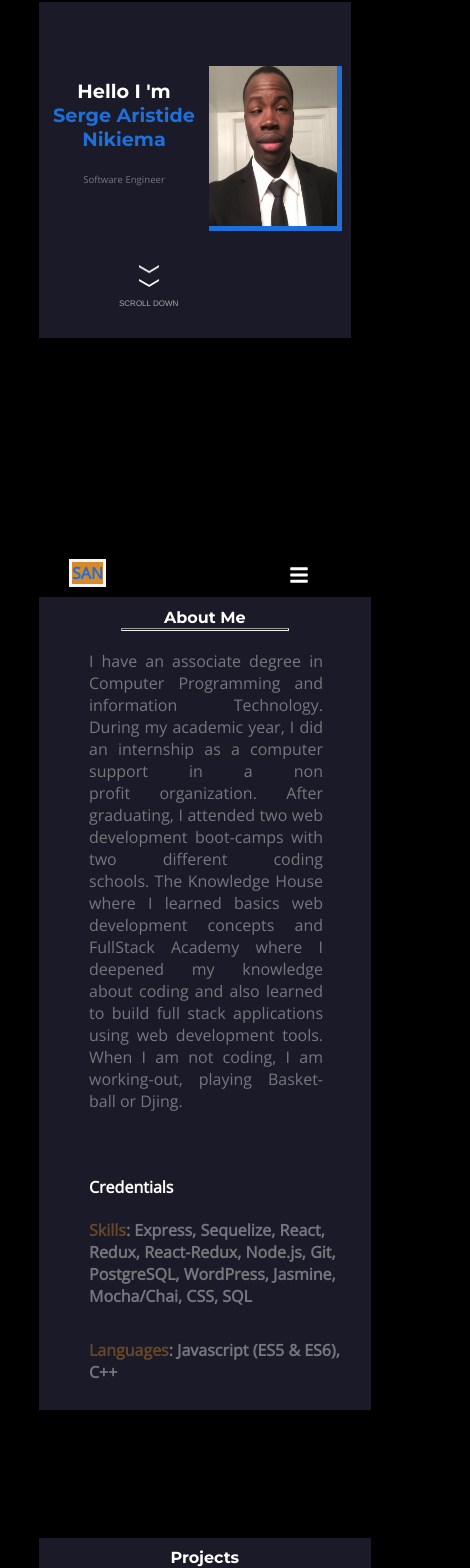
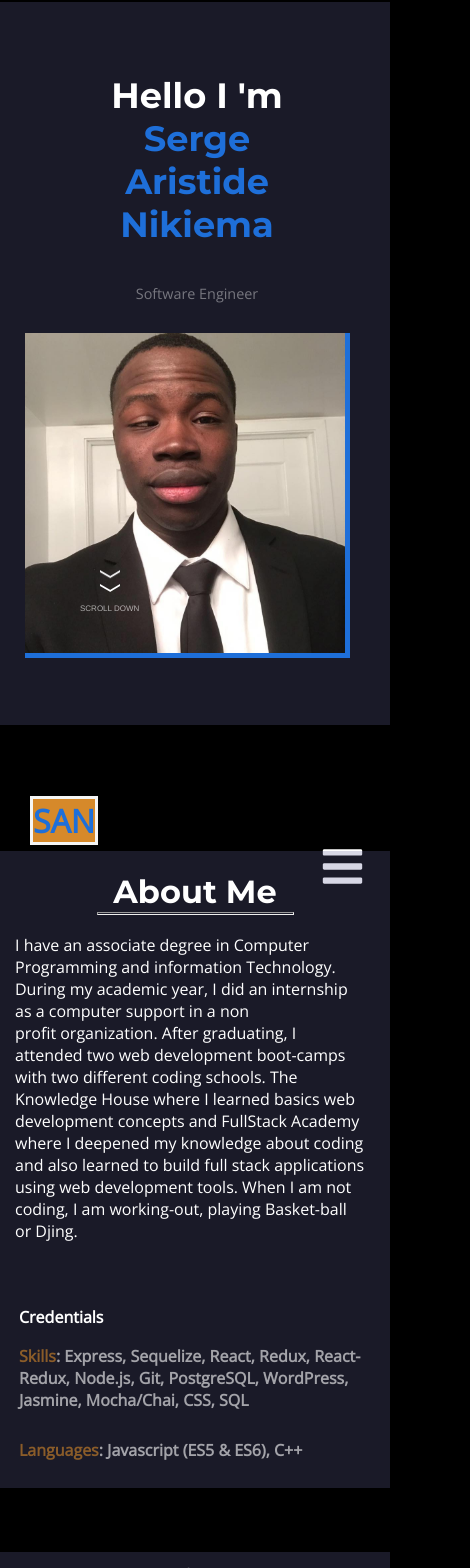
Before and after one commit to sergethi/Serge-Portfolio, a React (Create React App) app: page / in a window 390 px wide. Shown: the part 188-1756 px from the top of the page, 470 px wide, since content can reach past the window. Built offline with nearby package versions, Linux system fonts and the light colour scheme.

Commit message:
added style for mobile view and working on new nav menu

```diff
--- a/src/App.css
+++ b/src/App.css
@@ -30,7 +30,7 @@
 
 body{
   display: flex;
-  align-content: center;
+  /* align-content: center; */
   justify-content: center;
   background: black;
   font-size: 10px;
@@ -96,6 +96,10 @@ a{
 }
 .burger-icon {
   display:none;
+}
+
+.header_container .mobNav{
+  display: none;
 }
 
 /* Home */
@@ -690,27 +694,48 @@ a{
     text-align: center;
 
   }
+  .App {
+    height: 100vh;
+    width: 100vw;
+    display: flex;
+    flex-direction: column;
+  }
 /* LANDING///HOME */
  .land-flex {
    margin-top: 190px;
+   left: 0;
+   width: 100%;
  }
+ .home_container{
+  display: flex;
+  flex-direction: column;
+  justify-content:center;
+  position: relative;
+  top: 3rem;
+  width: 90vw;
+  margin-bottom: 130px;
+  /* background-color: lightgrey; */
+}
   .home_container .home_head_wrapper{
-    top:1rem;
+    top:0rem;
     width: 60vw;
+    margin-left: 80px;
   }
   .home_container .home_head_wrapper h1{
-    font-size: 1.2rem;
+    font-size: 2.2rem;
   }
 
   .home_container .home_head_wrapper p{
     top:0rem;
-    font-size: 0.6rem;
+    font-size: 0.9rem;
   }
   .home_container .image_container img{
-    height: 10rem;
-    width: 8rem;
+    height: 20rem;
+    width: 20rem;
+    object-fit: cover;
     top:1rem;
-    margin-right:48px;
+    margin-left: 25px;
+
   }
 
   /* LANDING PAGE SCROLL ICONE*/
@@ -719,7 +744,7 @@ a{
   width: 20px;
   height: 20px;
   margin-left: 100px;
-  margin-top: 155px;
+  margin-bottom: 20px;
 
 
 
@@ -780,16 +805,16 @@ a{
 
 .header_container{
   width: 85vw;
-  top: 10rem;
+  top: 0rem;
   display: flex;
   flex-direction: row;
 
 }
 .header_container h1{
-  font-size: 1rem;
+  font-size: 2rem;
   margin-left: 30px;
 }
-.header_container ul{
+/* .header_container ul{
   display: flex;
   flex-direction: column;
   margin-top: 70px;
@@ -798,15 +823,15 @@ a{
   background-color: gray;
 
   padding: 0px;
-  /* height: 50px;
+  height: 50px;
   width: 90px;
-  text-align: center; */
+  text-align: center;
 
-}
-/* nav {
+ }
+nav {
   display: flex;
   flex-direction: row;
-} */
+}
 .header_container ul li{
   padding-right: 0.5rem;
   padding-left: 0.5rem;
@@ -814,19 +839,60 @@ a{
 
 }
 .header_container ul li a{
-  /* display: none; */
-  font-size: 0.5rem;
+
+  font-size: 0.9rem;
+  font-weight: bolder;
+
+
+} */
+.header_container .mobNav{
+  display: block;
+  /* display: flex;
+  align-items: center; */
+
+}
+.header_container nav{
+  display: none;
+}
+.mob_header ul{
+  display: flex;
+  flex-direction: column;
+  /* margin-top: 70px; */
+  /* margin-left: 140px; */
+
+  /* background-color: gray; */
+
+  /* padding: 0px;
+  height: 50px;
+  width: 90px; */
+  text-align: center;
+
+ }
+
+.mob_header ul li{
+  padding-right: 0.5rem;
+  padding-left: 0.5rem;
+
+
+}
+.mob_header ul li a{
+
+  font-size: 0.9rem;
   font-weight: bolder;
 
 
 }
-.burger-icon {
+.mobNav .burger-icon {
   position: absolute;
+  right: -10%;
   display: block;
-  /* float: right; */
-  font-size: 20px;
-  margin-left: 250px;
-  margin-top: 10px;
+  color: white;
+  float: right;
+  font-size: 45px;
+  margin-top: 20px;
+  padding-bottom: 18px;
+  /* cursor: pointer; */
+  /* margin-right: 9px; */
 
 }
 
@@ -836,25 +902,25 @@ a{
   /* background-color: #66669a42;;
   display: flex;
   flex-direction: column; */
-  width: 85vw;
+  width: 100vw;
   /* justify-content: center;
   position: relative; */
-  top:10rem;
+  top:-1rem;
 }
 .about_container h1{
   /* text-align: center; */
-  font-size: 1rem;
+  font-size: 2rem;
   /* font-family: 'Montserrat';
   margin-bottom: 0px; */
 }
 .about_container p{
   /* position: relative; */
   top:-2rem;
-  left: 50px;
+  left: 15px;
   font-size: 1rem;
-  width: 60vw;
-  /* opacity: 0.4; */
-  /* text-align: justify; */
+  width: 90vw;
+  opacity: 1;
+  text-align: left;
   /* word-spacing: normal;
   margin-top: 50px; */
   /* justify-content: left; */
@@ -864,16 +930,16 @@ a{
   /* position: relative; */
   font-size: 1rem;
   text-align: left;
-  margin-left: 50px;
+  margin-left: 19px;
 
 }
 .about_container h5{
   /* position: relative; */
   font-size: 1rem;
   text-align: left;
-  margin-left: 50px;
-  /* opacity: 0.4; */
-  margin-top: 5px;
+  margin-left: 19px;
+  opacity: 0.6;
+  margin-top: 1px;
 
 }
 /* .about_container h5 span{
@@ -890,16 +956,22 @@ a{
     display: flex;
     flex-direction: column;
     position: relative;
-    top: 18rem;
-    width: 85vw;
+    top: 3rem;
+    width: 100vw;
     /* justify-content: center; */
 }
 .work_container h1{
-  font-size: 1rem;
+  font-size: 2rem;
   /* font-family: 'Montserrat';
   text-align: center; */
   margin-bottom: 0px;
   margin-top: 10px;
+}
+.work_container h2{
+  font-size: 0.7rem;
+  text-align: left;
+  margin-left: 10px;
+
 }
 .work_container .projects_container{
   margin-top: 10px;
@@ -909,16 +981,16 @@ a{
 
 }
 .work_container .projects_container img{
-  height: 8rem;
-  width: 10rem;
+  height: 15rem;
+  width: 80%;
   margin-left: 0px;
 
 }
 .work_container .projects_container .title{
-  font-size: 0.4rem;
+  font-size: 0.9rem;
   /* color:  rgb(214, 137, 42); */
   margin-left: 5px;
-  /* padding-bottom: 20px; */
+  padding-bottom: 20px;
 
 }
 
@@ -926,7 +998,7 @@ a{
 
 .resume-part{
   font-size: 0.2rem;
-  margin-top: 300px;
+  margin-top: 15rem;
   /* color: wheat;
   text-align: center; */
 
@@ -945,7 +1017,7 @@ a{
 }
 .contact_container h1{
   margin-top: 2px;
-  font-size: 1.5rem;
+  font-size: 2rem;
   /* font-family: 'Montserrat';
   margin-bottom: 0px; */
 }
@@ -976,7 +1048,7 @@ a{
 .contact_container li a{
   /* color: white; */
   /* text-decoration: none; */
-  font-size: 1rem;
+  font-size: 1.5rem;
 
 }
 
--- a/src/components/Header.js
+++ b/src/components/Header.js
@@ -1,74 +1,48 @@
 import React, { useState, useEffect } from 'react';
 import {FaBars} from "react-icons/fa";
 import { CSSTransition } from "react-transition-group";
+import MobileNav from './MobileNav'
 
-
-//import {Link} from 'react-router-dom'
-
-// import { makeStyles } from '@material-ui/core/styles';
-// import AppBar from '@material-ui/core/AppBar';
-// import Toolbar from '@material-ui/core/Toolbar';
-// import Typography from '@material-ui/core/Typography';
-// import Button from '@material-ui/core/Button';
-//import IconButton from '@material-ui/core/IconButton';
-//import MenuIcon from '@material-ui/icons/Menu';
-//import { Link, animateScroll as scroll } from "react-scroll";
-
-
-// const useStyles = makeStyles((theme) => ({
-//     root: {
-//       flexGrow: 1,
-//     },
-//     menuButton: {
-//       marginRight: theme.spacing(2),
-//       flexGrow: 1,
-
-//     },
-//     title: {
-//       marginRight: theme.spacing(2),
-//       flexGrow: 1,
-//     },
-//   }));
 
  const Header = ({name, contactEmail})=>{
 
-    const [isNavVisible, setNavVisibility] = useState(false);
-  const [isSmallScreen, setIsSmallScreen] = useState(false);
+//     const [isNavVisible, setNavVisibility] = useState(false);
+//   const [isSmallScreen, setIsSmallScreen] = useState(false);
 
-  useEffect(() => {
-    const mediaQuery = window.matchMedia("(max-width: 700px)");
-    mediaQuery.addListener(handleMediaQueryChange);
-    handleMediaQueryChange(mediaQuery);
+//   useEffect(() => {
+//     const mediaQuery = window.matchMedia("(max-width: 700px)");
+//     mediaQuery.addListener(handleMediaQueryChange);
+//     handleMediaQueryChange(mediaQuery);
 
-    return () => {
-      mediaQuery.removeListener(handleMediaQueryChange);
-    };
-  }, []);
+//     return () => {
+//       mediaQuery.removeListener(handleMediaQueryChange);
+//     };
+//   }, []);
 
-  const handleMediaQueryChange = mediaQuery => {
-    if (mediaQuery.matches) {
-      setIsSmallScreen(true);
-    } else {
-      setIsSmallScreen(false);
-    }
-  };
+//   const handleMediaQueryChange = mediaQuery => {
+//     if (mediaQuery.matches) {
+//       setIsSmallScreen(true);
+//     } else {
+//       setIsSmallScreen(false);
+//     }
+//   };
 
-  const toggleNav = () => {
-    setNavVisibility(!isNavVisible);
-  };
+//   const toggleNav = () => {
+//     setNavVisibility(!isNavVisible);
+//   };
 
-
+     const [open, setOpen] = useState(false);
 
     return(
       <div>
       <div className="header_container" id="header">
           <a className="header_container_name" href="#labding"><h1>{name}</h1></a>
-          <CSSTransition
+          {/* <CSSTransition
            in={!isSmallScreen || isNavVisible}
            timeout={350}
            classNames="NavAnimation"
            unmountOnExit
-          >
+          > */}
                <nav>
                   <ul>
                       <li><a href="#about">About</a></li>
@@ -84,11 +58,23 @@ const Header = ({name, contactEmail})=>{
 
                 </nav>
 
-          </CSSTransition>
 
-          <a  className = "burger-icon" onClick = {toggleNav}>
-            <FaBars />
-          </a>
+          {/* </CSSTransition> */}
+          <div className="mobNav">
+             <a className='burger-icon'><FaBars onClick={()=> setOpen(!open)}/> </a>
+             {open && <MobileNav />}
+
+          </div>
+
+
+          {/* <a  className = "burger-icon" onClick = {toggleNav}>
+            <FaBars />    <ul>
+                      <li><a href="#about">About</a></li>
+                      <li><a href="#project">Projects</a></li>
+                      <li><a href="#project">Experiences</a></li>
+                      <li><a href="#contact">Contact</a></li>
+                  </ul>
+          </a> */}
       </div>
   </div>
       //   <div className={classes.root}>
--- /dev/null
+++ b/src/components/MobileNav.js
@@ -0,0 +1,24 @@
+import React, {useState} from 'react';
+import {FaBars} from 'react-icons/fa';
+
+
+
+export default function MobileNav() {
+
+    const [open, setOpen] = useState(false);
+
+    return (
+        <div className="mob_header">
+            {/* <a className='burger-icon'><FaBars onClick={()=> setOpen(!open)}/> </a> */}
+
+
+            <ul>
+                <li><a href="#about">About</a></li>
+                <li><a href="#project">Projects</a></li>
+                <li><a href="#project">Experiences</a></li>
+                <li><a href="#contact">Contact</a></li>
+            </ul>
+
+      </div>
+    )
+}
```
Lines whose indentation alone changed are shown as unchanged.
